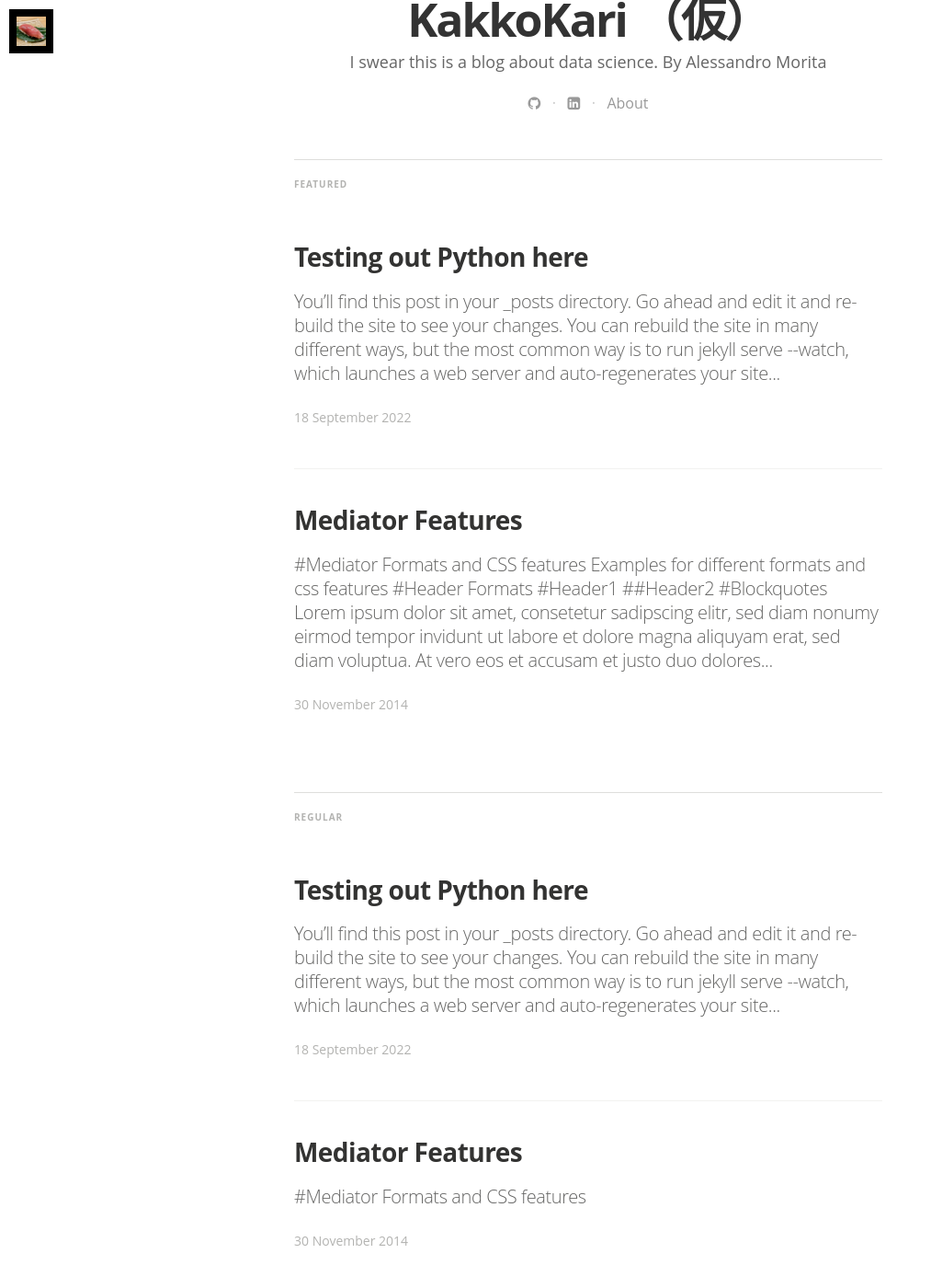
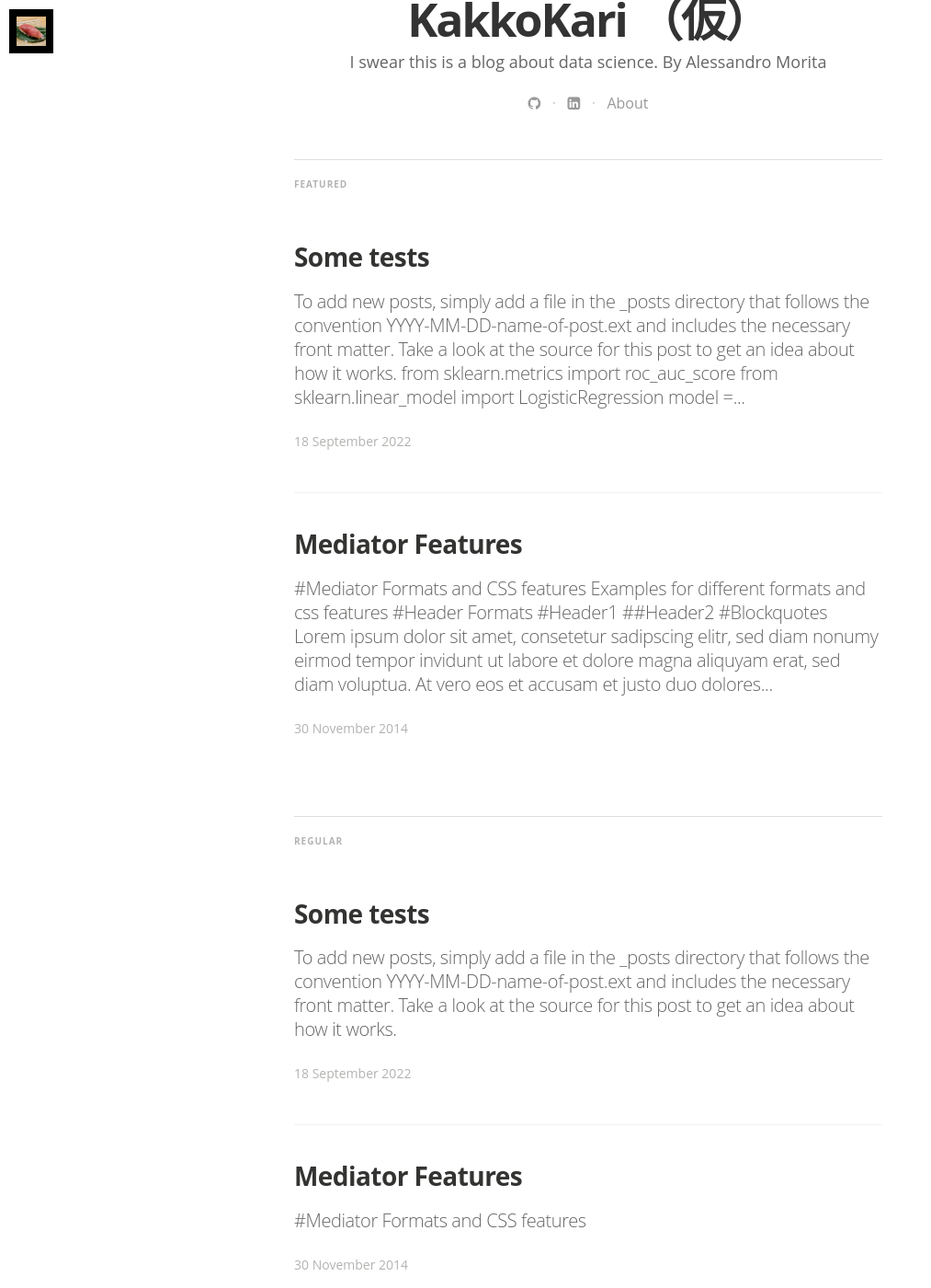
Before and after one commit to takeshimg92/takeshimg92.github.io, a Jekyll site: the page built from index.html, in a window 1280 px wide and 1400 px high, scrolled down 538 px. Shown: the whole window at 92% size, without its empty margins (0-1013 px from the left). Built offline with Jekyll 4.4.1, drawn with Linux system fonts in a browser that asks for light colours; nearby versions of some CDN libraries; some web fonts are replaced; the list of posts is cut into pages by our own code.

Commit message:
testing latex

````diff
--- a/_posts/2014-08-29-welcome-to-jekyll.markdown
+++ b/_posts/2014-08-29-welcome-to-jekyll.markdown
@@ -1,18 +1,16 @@
 ---
 layout: post
-title:  "Testing out Python here"
+title:  "Some tests"
 date:   2022-09-18 00:00:00
 categories: data science machine learning
 tags: featured
 image: /assets/article_images/2014-08-29-welcome-to-jekyll/desktop.JPG
 ---
-You’ll find this post in your `_posts` directory. Go ahead and edit it and re-build the site to see your changes. You can rebuild the site in many different ways, but the most common way is to run `jekyll serve --watch`, which launches a web server and auto-regenerates your site when a file is updated.
 
 To add new posts, simply add a file in the `_posts` directory that follows the convention `YYYY-MM-DD-name-of-post.ext` and includes the necessary front matter. Take a look at the source for this post to get an idea about how it works.
 
-Jekyll also offers powerful support for code snippets:
 
-{% highlight python %}
+```python3
 from sklearn.metrics import roc_auc_score
 from sklearn.linear_model import LogisticRegression
 
@@ -21,7 +19,7 @@
 
 print(roc_auc_score(y_test, y_probs)
 # >> 0.867
-{% endhighlight %}
+```
 
 ```python
 from sklearn.metrics import roc_auc_score
@@ -33,6 +31,21 @@
 print(roc_auc_score(y_test, y_probs)
 # >> 0.867
 ```
+
+```{python}
+from sklearn.metrics import roc_auc_score
+from sklearn.linear_model import LogisticRegression
+
+model = LogisticRegression().fit(X_train, y_train)
+y_probs = model.predict_proba(X_test)[:,1]
+
+print(roc_auc_score(y_test, y_probs)
+# >> 0.867
+```
+
+Let us try out some equations!
+
+$$G_{\mu\nu} + \Lambda g_{\mu\nu} = \frac{8\pi G}{c^ 4} T_{\mu \nu}$$
 
 Check out the [Jekyll docs][jekyll] for more info on how to get the most out of Jekyll. File all bugs/feature requests at [Jekyll’s GitHub repo][jekyll-gh]. If you have questions, you can ask them on [Jekyll’s dedicated Help repository][jekyll-help].
 
````
